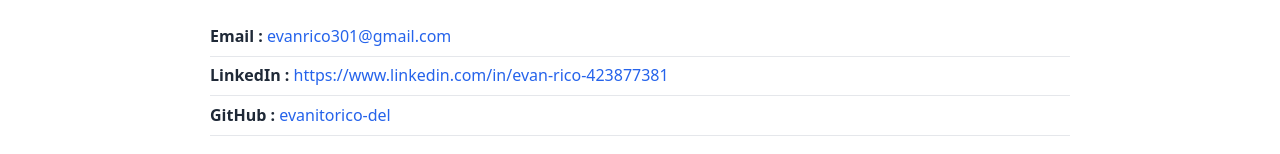
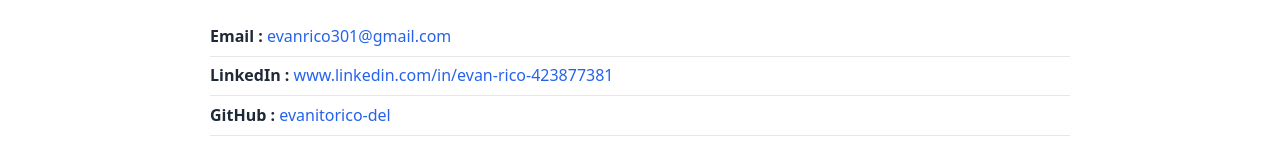
Before and after one commit to evanitorico-del/evanitorico-del.github.io, a plain HTML site: page contact.html in a window 1280 px wide. Shown: the part 211-365 px from the top of the page. Drawn offline with Linux system fonts and the light colour scheme.

Commit message:
Update LinkedIn URL format in contact.html

```diff
--- a/contact.html
+++ b/contact.html
@@ -27,7 +27,7 @@
     <p>Une question, une opportunité de stage ou d'emploi ? Écris-moi.</p>
     <ul class="plain">
       <li><strong>Email :</strong> <a href="mailto:TON-EMAIL@exemple.com">evanrico301@gmail.com</a></li>
-      <li><strong>LinkedIn :</strong> <a href="https://www.linkedin.com/in/TON-PROFIL">https://www.linkedin.com/in/evan-rico-423877381</a></li>
+      <li><strong>LinkedIn :</strong> <a href="https://www.linkedin.com/in/TON-PROFIL">www.linkedin.com/in/evan-rico-423877381</a></li>
       <li><strong>GitHub :</strong> <a href="https://github.com/evanitorico-del">evanitorico-del</a></li>
     </ul>
   </main>
```
